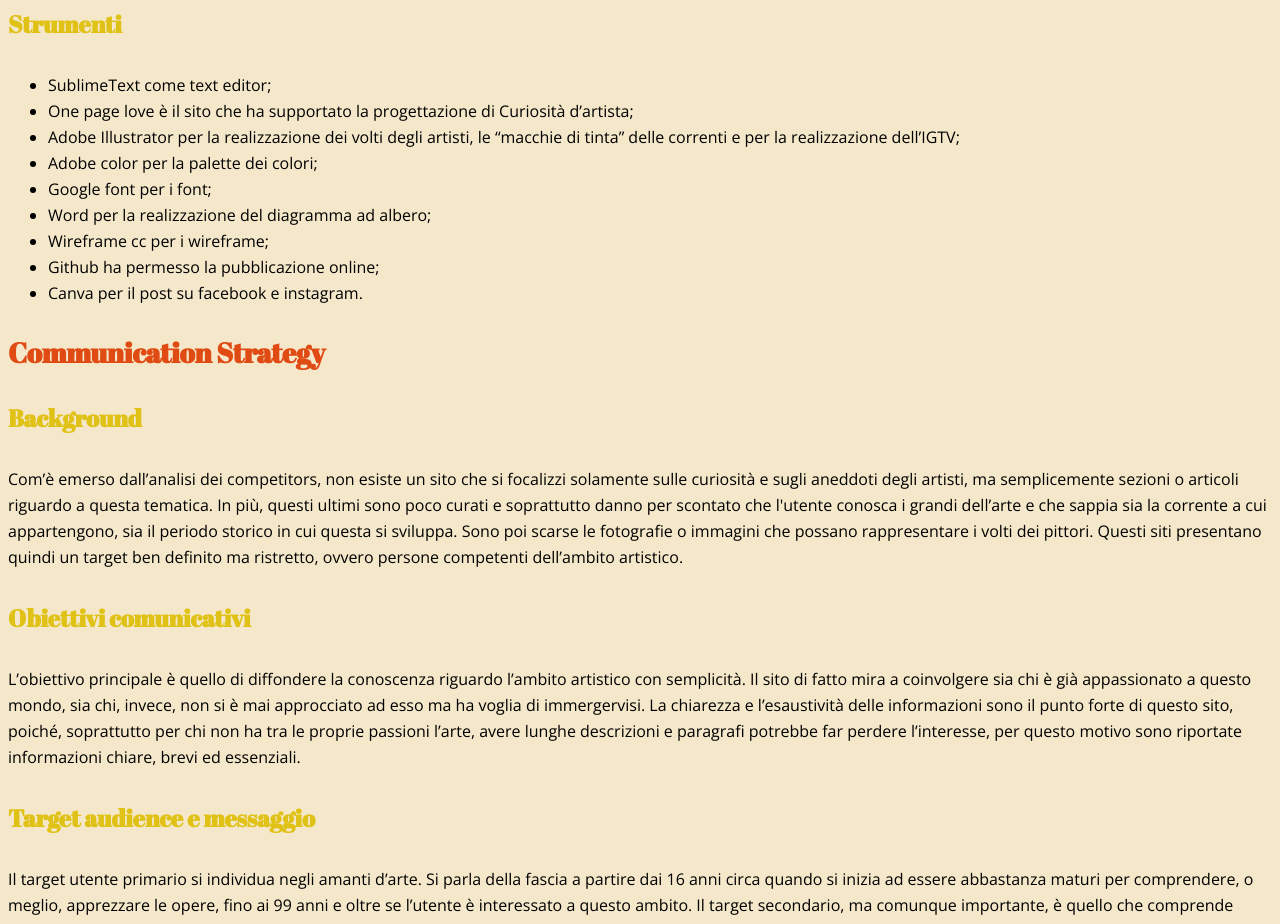
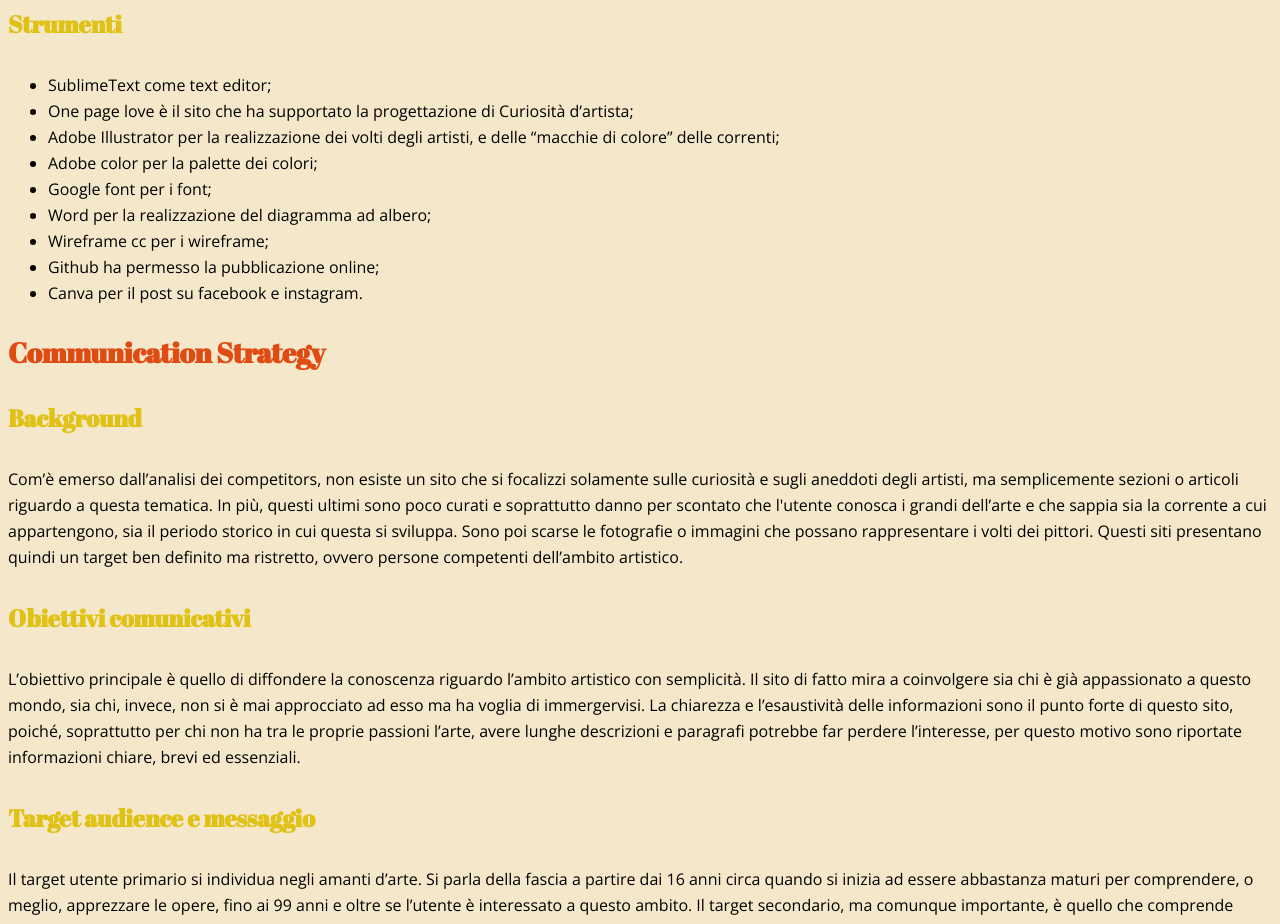
Before and after one commit to SandraAgostinelli/Curiositadartista, a plain HTML site: page documentazione/documentazione.html in a window 1280 px wide. Shown: the part 5420-6344 px from the top of the page. Drawn offline with nearby package versions, Linux system fonts and the light colour scheme; a web font is replaced by a local one.

Commit message:
Update documentazione.html

```diff
--- a/documentazione/documentazione.html
+++ b/documentazione/documentazione.html
@@ -63,7 +63,7 @@
             <ul>
                 <li>SublimeText come text editor;</li>
                 <li>One page love è il sito che ha supportato la progettazione di Curiosità d’artista;</li>
-                <li>Adobe Illustrator per la realizzazione dei volti degli artisti, le “macchie di tinta” delle correnti e per la realizzazione dell’IGTV;</li>
+                <li>Adobe Illustrator per la realizzazione dei volti degli artisti, e delle “macchie di colore” delle correnti;</li>
                 <li>Adobe color per la palette dei colori;</li>
                 <li>Google font per i font;</li>
                 <li>Word per la realizzazione del diagramma ad albero;</li>
```
